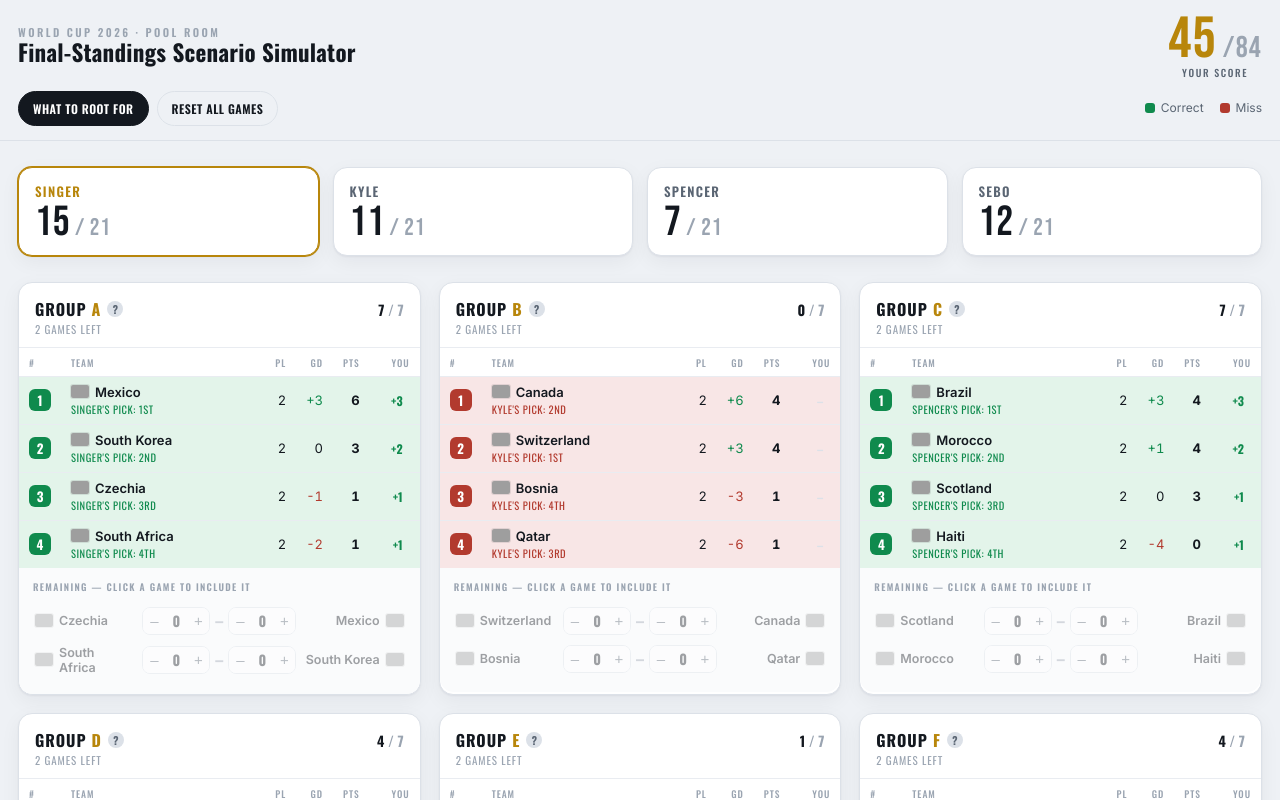
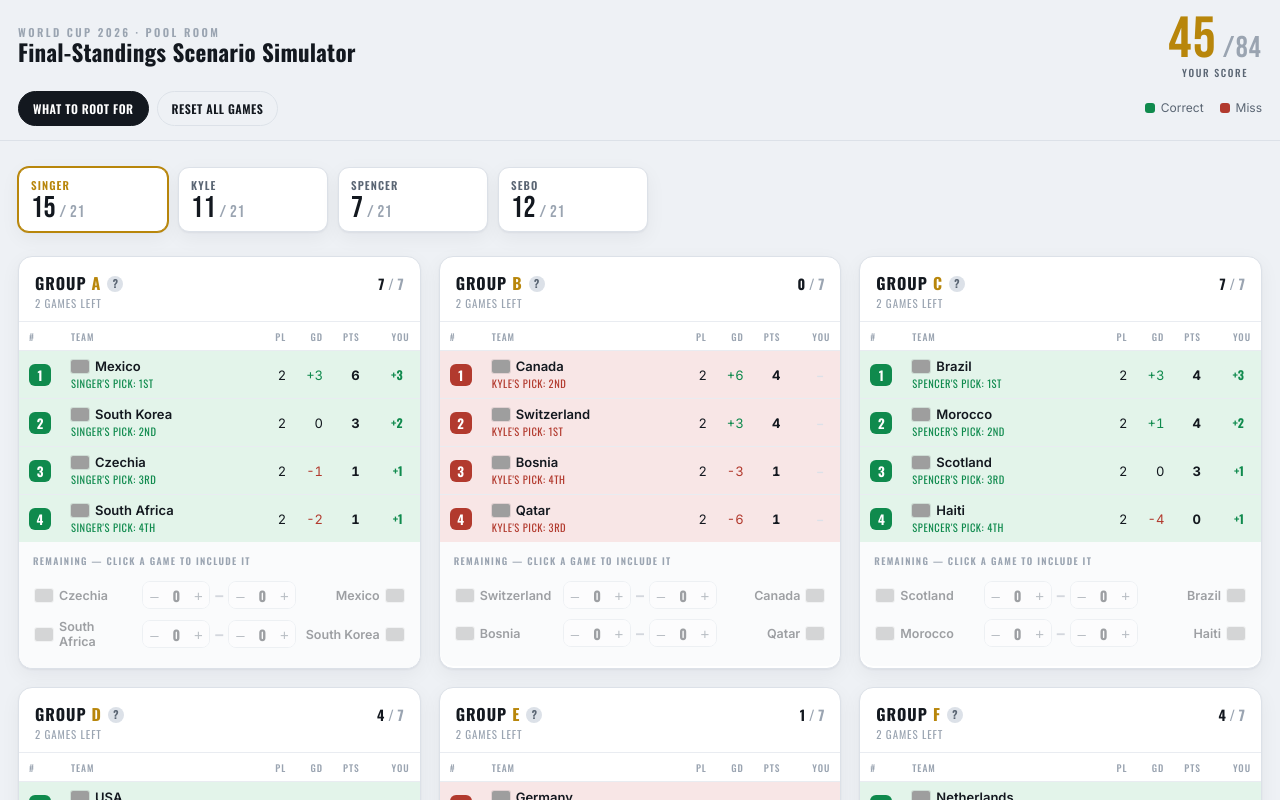
Before and after one commit to davidsebo/worldcup, a React (Vite) app: page / in a window 1280 px wide. Shown: the top 800 px of the page. Built offline with nearby package versions, Linux system fonts and the light colour scheme; grey boxes are pictures that could not be loaded.

Commit message:
Make leaderboard more compact

```diff
--- a/src/index.css
+++ b/src/index.css
@@ -171,20 +171,21 @@ body {
 
 /* ---- grid ---- */
 .leaderboard {
-  margin: 0 0 26px;
+  margin: 0 0 24px;
   display: grid;
-  grid-template-columns: repeat(4, 1fr);
-  gap: 14px;
+  grid-template-columns: repeat(4, minmax(0, 150px));
+  gap: 10px;
+  justify-content: start;
 }
 .lb-card {
   background: var(--card);
   border: 1px solid var(--line);
-  border-radius: 14px;
+  border-radius: 11px;
   box-shadow: var(--shadow);
-  padding: 13px 16px;
+  padding: 9px 12px;
   display: flex;
   flex-direction: column;
-  gap: 3px;
+  gap: 2px;
 }
 .lb-card.leading {
   border-color: var(--gold);
@@ -195,7 +196,7 @@ body {
   font-weight: 600;
   text-transform: uppercase;
   letter-spacing: 0.1em;
-  font-size: 13px;
+  font-size: 11px;
   color: var(--ink-soft);
 }
 .lb-card.leading .lb-name {
@@ -203,7 +204,7 @@ body {
 }
 .lb-pts {
   font-family: 'Bebas Neue';
-  font-size: 42px;
+  font-size: 30px;
   line-height: 0.9;
   letter-spacing: 0.02em;
   color: var(--ink);
@@ -211,7 +212,7 @@ body {
 .lb-max {
   font-family: 'Bebas Neue';
   color: var(--chalk);
-  font-size: 24px;
+  font-size: 17px;
 }
 @media (max-width: 640px) {
   .leaderboard {
```
